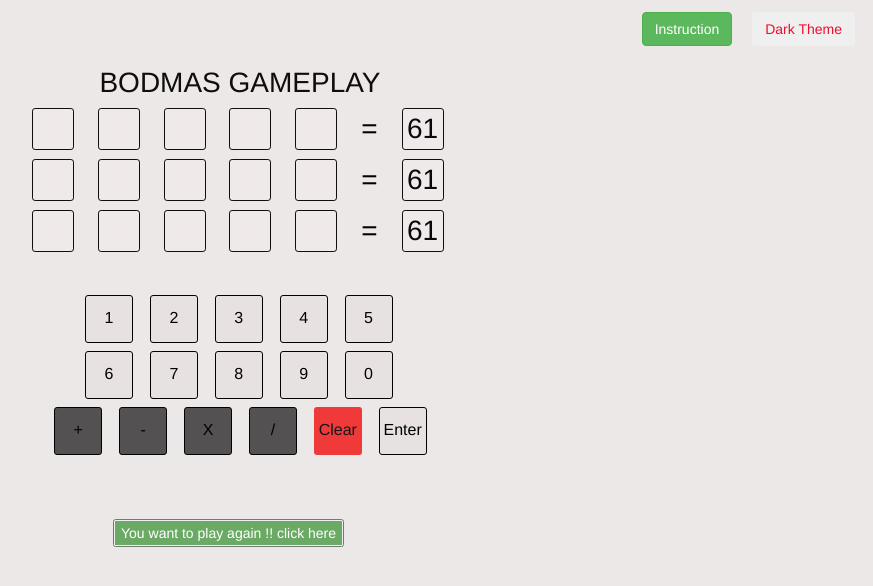
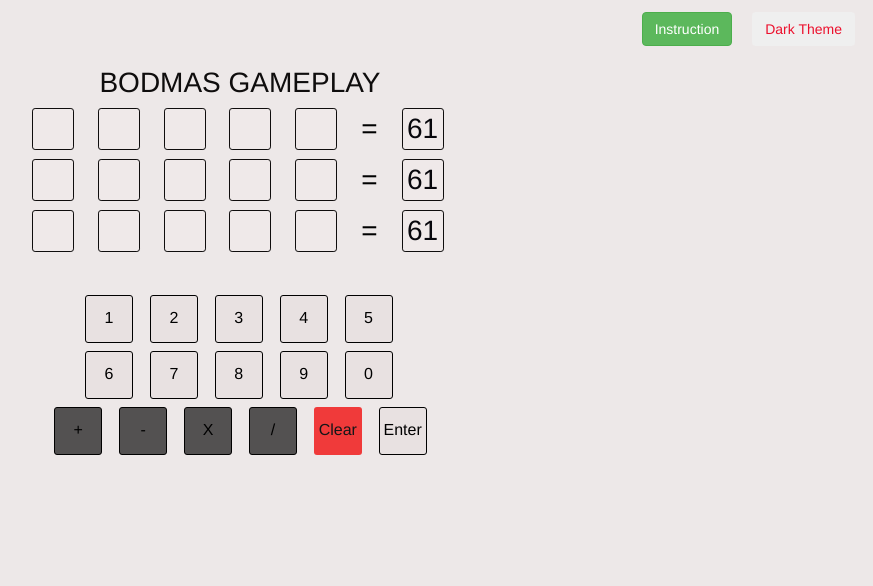
Before and after one commit to Madhumita1996/Badmas.github.io, a plain HTML site: page index.html in a window 1280 px wide. Shown: the whole page, without its empty margins (400-1273 px from the left). Drawn offline with nearby package versions, Linux system fonts and the light colour scheme.

Commit message:
play again button

```diff
--- a/css/style.css
+++ b/css/style.css
@@ -206,7 +206,7 @@ a {
        left:50%;
 
     }
-    .wrapper3{
+    /* .wrapper3{
       width : 450px;
       margin-left: auto;
       margin-right: auto;
@@ -215,7 +215,7 @@ a {
       padding-left: 7em;
 
 
-   }
+   } */
     .container-box{
         width : 450px;
         margin-left: auto;
--- a/index.html
+++ b/index.html
@@ -122,16 +122,12 @@
             <!-- </form> -->
         </div>
  </section>
- <section>
+ <!-- <section>
      <div class="wrapper3">
         <button ><a href="#" class="next">You want to play again !! click  here</a></button>
-        <!-- <ul>
-            <li>
-                <button ><a href="#" class="next">You want to play again !! click  here</a></button>
-            </li>
-        </ul> -->
+
      </div>
- </section>
+ </section> -->
 
     <section>
         <div class="container-fluid">
```
